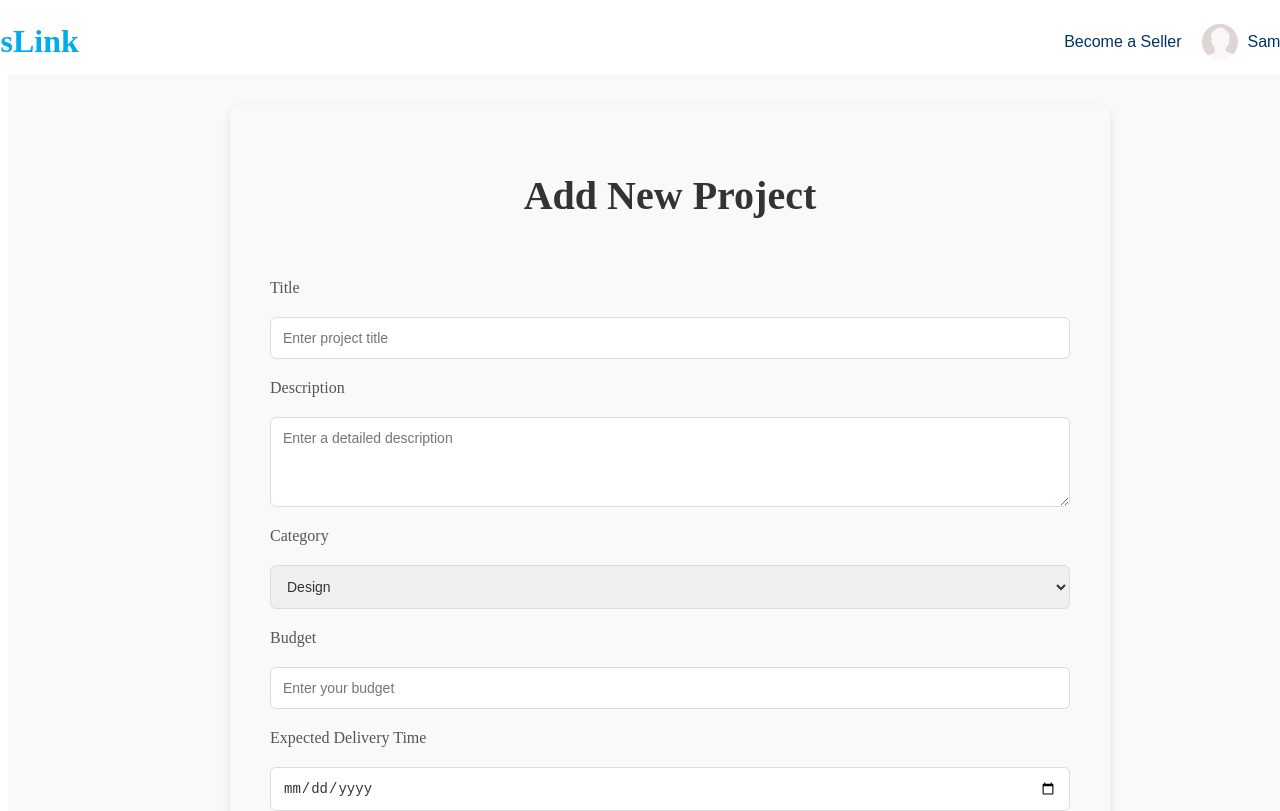
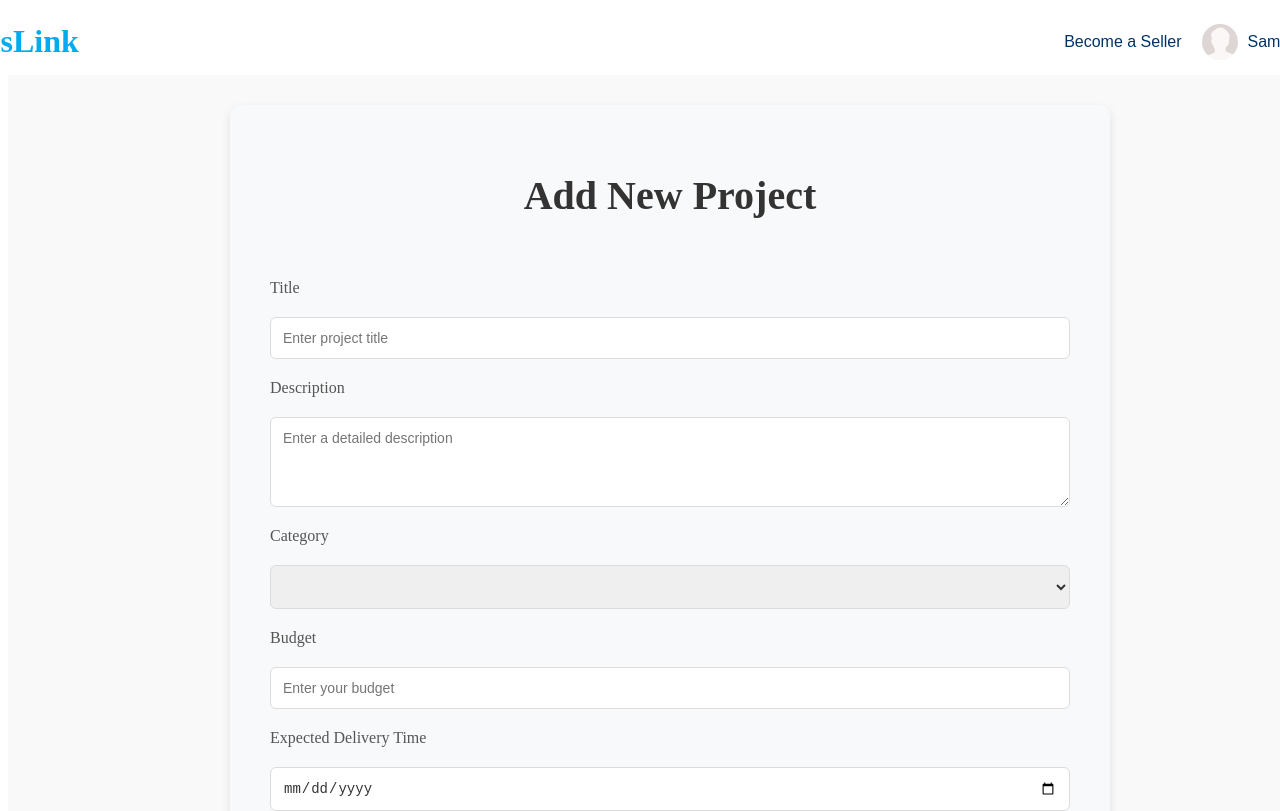
Before and after one commit to imparshva07/OpusLink, a React (Vite) app in the folder frontend/: page /add in a window 1280 px wide. Shown: the top 811 px of the page. Built offline with nearby package versions, Linux system fonts and the light colour scheme; no server answers; sample sign-in values are in the browser's storage.

Commit message:
add more options for category

```diff
--- a/frontend/src/pages/add/Add.jsx
+++ b/frontend/src/pages/add/Add.jsx
@@ -12,7 +12,7 @@ const Add = () => {
     userId: currentUser._id,
     title: "",
     description: "",
-    category: "design",
+    category: "Other",
     budget: "",
     expected_delivery_time: "",
     specifications: [],
@@ -45,6 +45,10 @@ const Add = () => {
 
     if (!formData.expected_delivery_time) {
       errors.expected_delivery_time = "Expected delivery time is required.";
+    }
+
+    if (!formData.category.trim().length < 1) {
+      errors.category = "Category is required.";
     }
 
     if (formData.specifications.length === 0) {
@@ -122,7 +126,6 @@ const Add = () => {
               value={formData.title}
               onChange={handleChange}
               placeholder="Enter project title"
-              required
             />
             {formErrors.title && (
               <div className="error-message">{formErrors.title}</div>
@@ -137,7 +140,6 @@ const Add = () => {
               onChange={handleChange}
               placeholder="Enter a detailed description"
               rows="4"
-              required
             ></textarea>
             {formErrors.description && (
               <div className="error-message">{formErrors.description}</div>
@@ -150,13 +152,28 @@ const Add = () => {
               id="category"
               value={formData.category}
               onChange={handleChange}
-              required
             >
+              <option value=""></option>
               <option value="design">Design</option>
               <option value="web">Web Development</option>
               <option value="animation">Animation</option>
               <option value="music">Music</option>
+              <option value="graphic_design">Graphic Design</option>
+              <option value="mobile_app">Mobile App Development</option>
+              <option value="game_development">Game Development</option>
+              <option value="content_writing">Content Writing</option>
+              <option value="seo">SEO & Marketing</option>
+              <option value="business_consulting">Business Consulting</option>
+              <option value="data_analysis">Data Analysis</option>
+              <option value="photography">Photography</option>
+              <option value="videography">Videography</option>
+              <option value="digital_marketing">Digital Marketing</option>
+              <option value="blockchain">Blockchain Development</option>
+              <option value="ai_ml">AI & Machine Learning</option>
             </select>
+            {formErrors.category && (
+              <div className="error-message">{formErrors.category}</div>
+            )}
           </div>
 
           <div className="form-group">
@@ -168,7 +185,6 @@ const Add = () => {
               onChange={handleChange}
               placeholder="Enter your budget"
               min="1"
-              required
             />
             {formErrors.budget && (
               <div className="error-message">{formErrors.budget}</div>
@@ -184,7 +200,6 @@ const Add = () => {
               id="expected_delivery_time"
               value={formData.expected_delivery_time}
               onChange={handleChange}
-              required
             />
             {formErrors.expected_delivery_time && (
               <div className="error-message">
```
